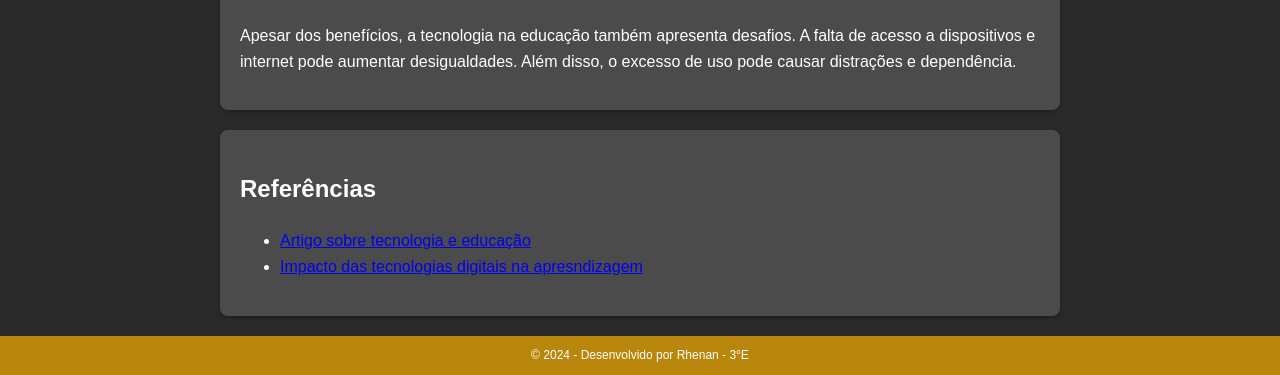
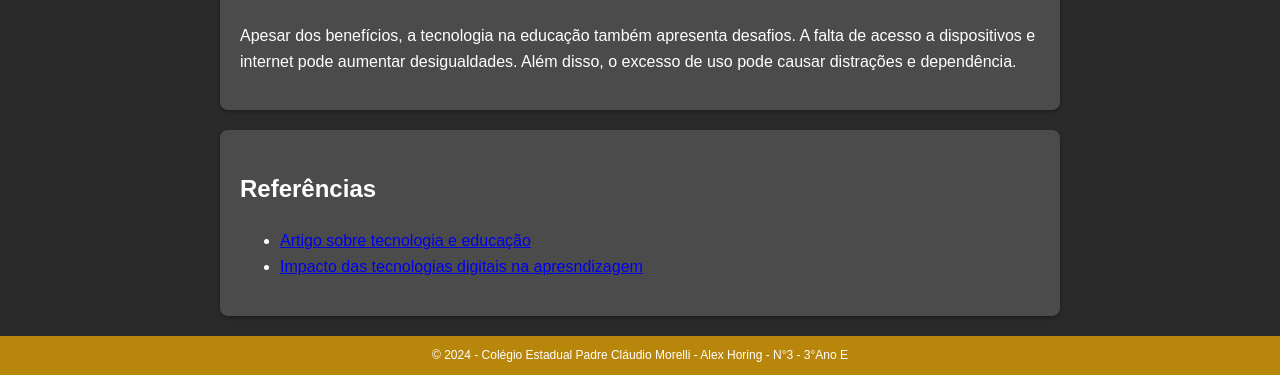
Before and after one commit to AlexHoring07/Final_Se_Liga_Alex, a plain HTML site: page index.html in a window 1280 px wide. Shown: the part 605-980 px from the top of the page. Drawn offline with Linux system fonts and the light colour scheme; a script that the page names is missing.

Commit message:
Update index.html

```diff
--- a/index.html
+++ b/index.html
@@ -44,7 +44,7 @@
 
     <footer>
         <div class="footer-content">
-            <p>© 2024 - Desenvolvido por Rhenan - 3°E</p>
+            <p>© 2024 - Colégio Estadual Padre Cláudio Morelli - Alex Horing - N°3 - 3°Ano E</p>
         </div>
     </footer>
 
```
